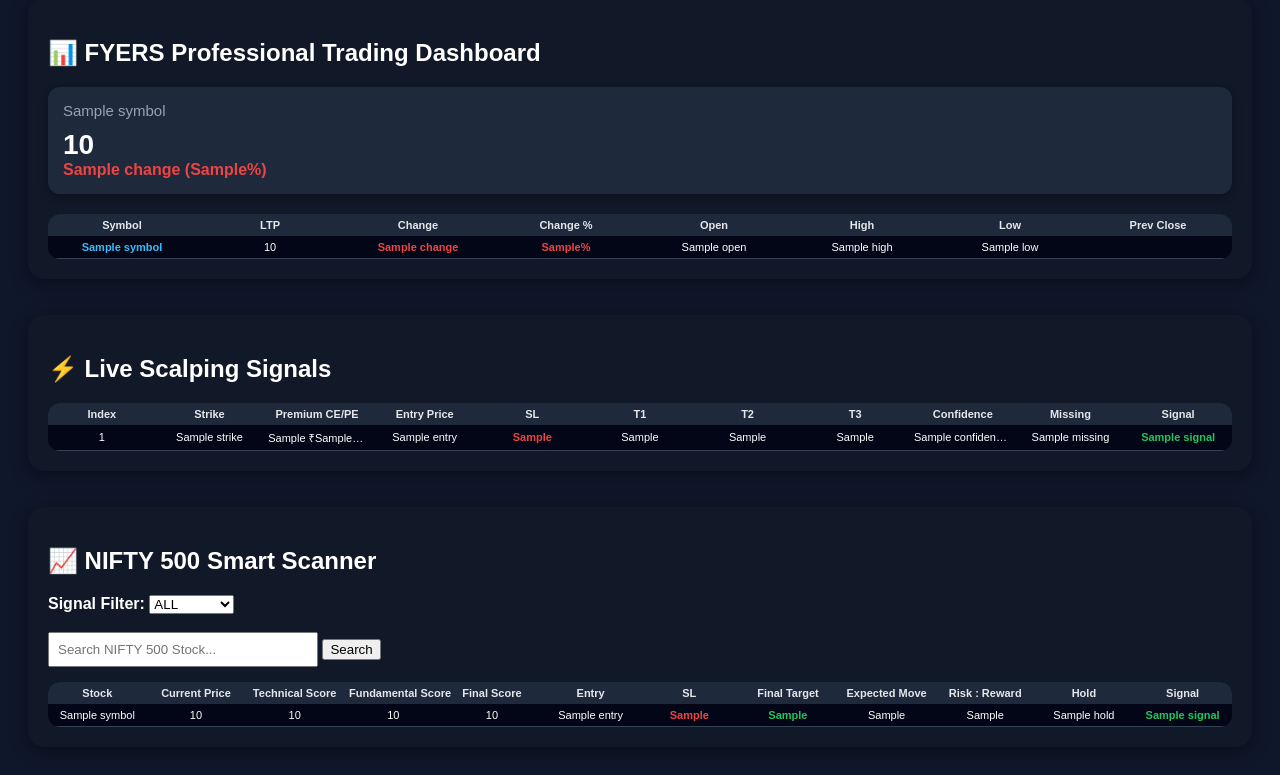
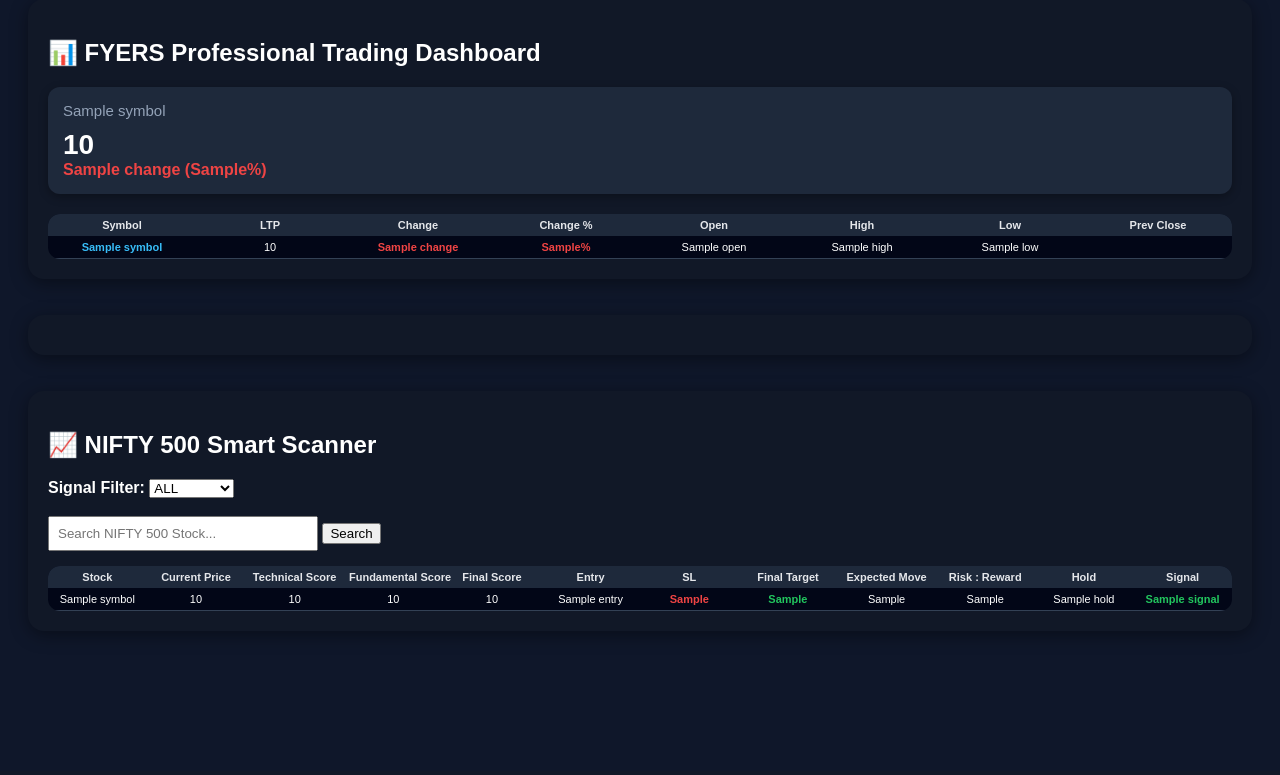
Before and after one commit to vkm10077/paradox, a Flask app: template templates/dashboard.html in a window 1280 px wide. Shown: the part 29-804 px from the top of the page. After the commit the page ends 640 px from the top, so only its background shows below. Run offline with Flask 3, Linux system fonts and the light colour scheme; the template is opened without the code that fills it: most values are stand-ins (such as "Sample title", 1, 10 or a date in 2020).

Commit message:
Update dashboard.html

```diff
--- a/templates/dashboard.html
+++ b/templates/dashboard.html
@@ -140,43 +140,6 @@
 
 <div class="card">
 
-<h2>⚡ Live Scalping Signals</h2>
-
-<table>
-<tr>
-    <th>Index</th>
-    <th>Strike</th>
-    <th>Premium CE/PE</th>
-    <th>Entry Price</th>
-    <th>SL</th>
-    <th>T1</th>
-    <th>T2</th>
-    <th>T3</th>
-    <th>Confidence</th>
-    <th>Missing</th>
-    <th>Signal</th>
-</tr>
-
-<tbody id="scalping-body">
-{% for s in scalping_trades %}
-<tr>
-    <td>{{ s.index }}</td>
-    <td>{{ s.strike }}</td>
-    <td>{{ s.option_type }} ₹{{ s.premium }}</td>
-    <td>{{ s.entry }}</td>
-    <td class="red">{{ s.sl }}</td>
-    <td>{{ s.t1 }}</td>
-    <td>{{ s.t2 }}</td>
-    <td>{{ s.t3 }}</td>
-    <td>{{ s.confidence }}%</td>
-    <td>{{ s.missing }}</td>
-    <td class="green">{{ s.signal }}</td>
-</tr>
-{% endfor %}
-</tbody>
-
-</table>
-
 </div>
 
 <br><br>
```
